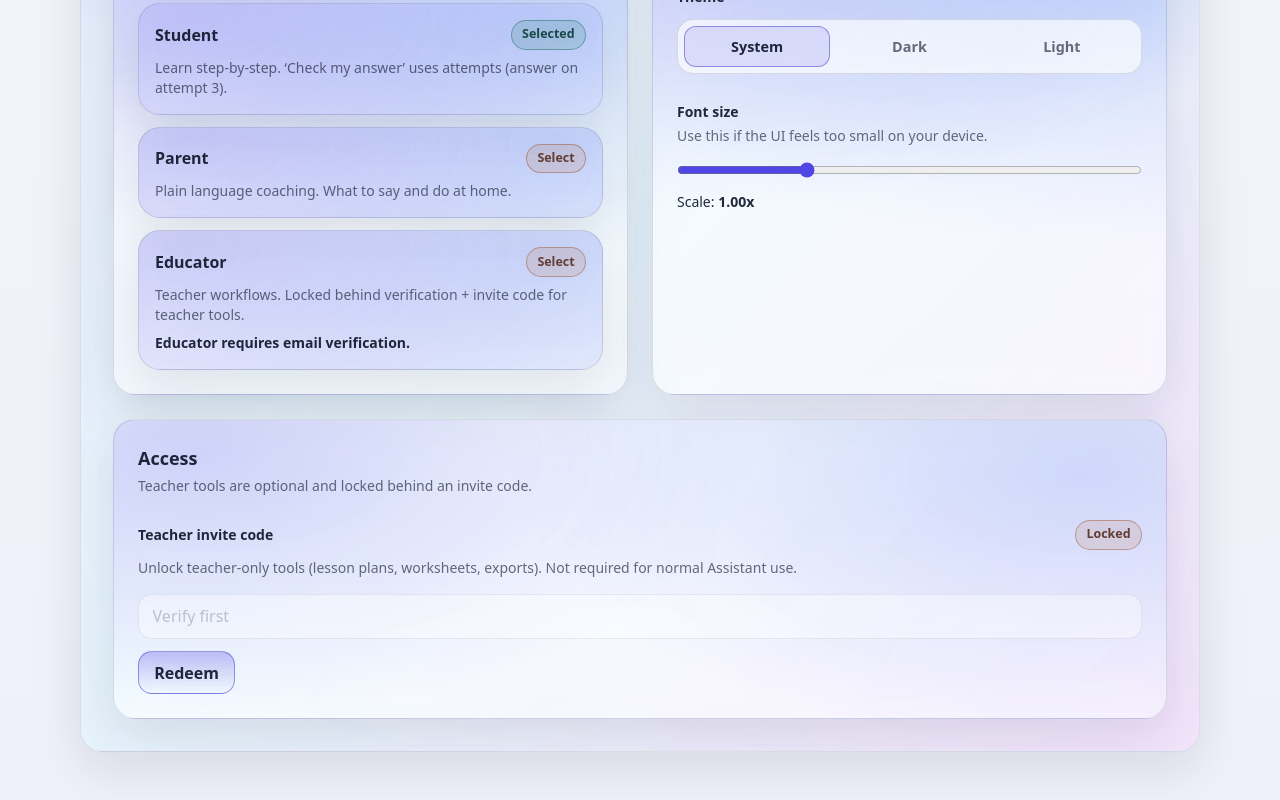
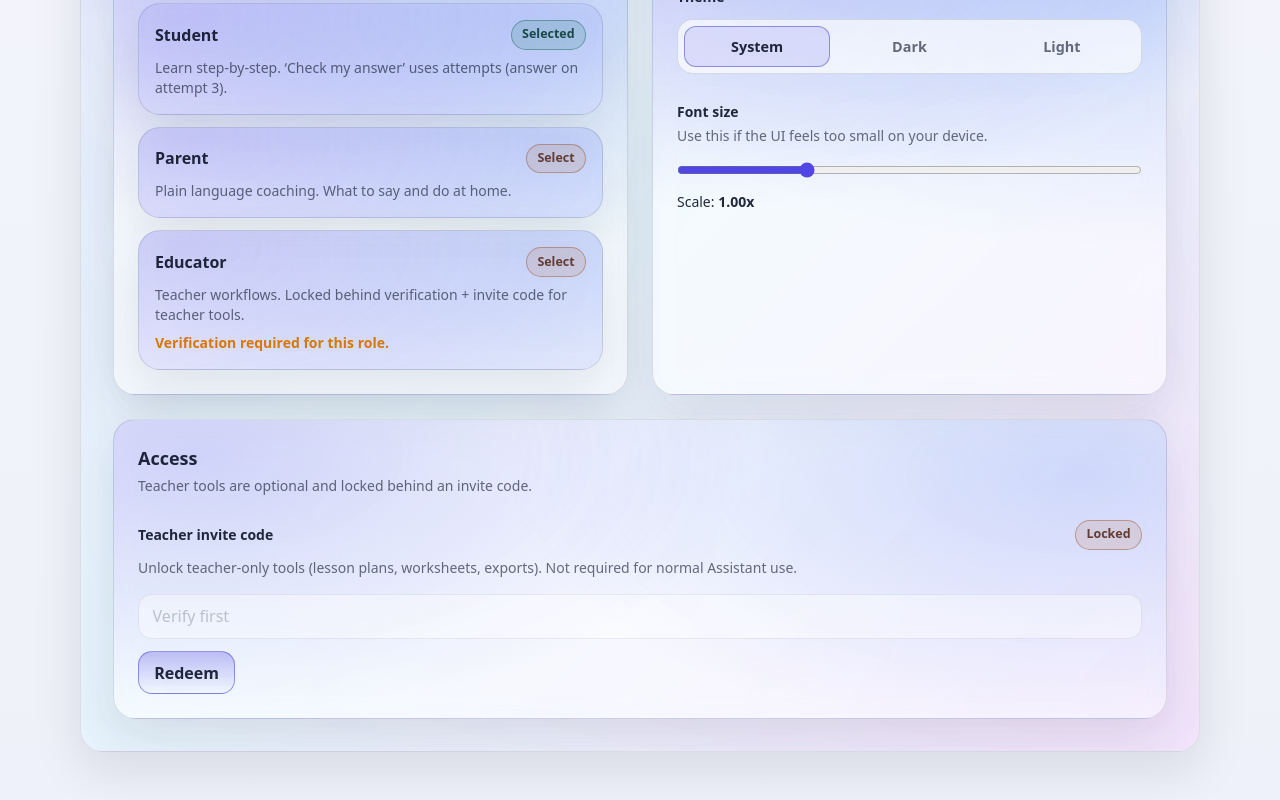
Before and after one commit to tweetharis-netizen/elora-verification-ui, a Next.js app: page /settings in a window 1280 px wide. Shown: the part 591-1391 px from the top of the page. Built offline with nearby package versions, Linux system fonts and the light colour scheme; no server answers.

Commit message:
Update settings.js

```diff
--- a/pages/settings.js
+++ b/pages/settings.js
@@ -95,6 +95,10 @@ export default function SettingsPage() {
 
   function onRole(nextRole) {
     const id = String(nextRole || "student");
+    if (id === "educator" && !verified) {
+      setMsg("Please verify your email first to access Educator tools.");
+      return;
+    }
     setRoleState(id);
     setRole(id);
     setMsg("");
@@ -215,7 +219,9 @@ export default function SettingsPage() {
                       </div>
                       <div className="elora-muted text-sm mt-2">{c.desc}</div>
                       {c.id === "educator" && !verified ? (
-                        <div className="mt-2 text-sm font-extrabold">Educator requires email verification.</div>
+                        <div className="mt-2 text-sm font-extrabold text-amber-600 dark:text-amber-500">
+                          Verification required for this role.
+                        </div>
                       ) : null}
                     </button>
                   );
@@ -322,7 +328,7 @@ export default function SettingsPage() {
                           setMsg("");
                           setBusy(true);
                           try {
-                            await fetch("/api/logout", { method: "POST" }).catch(() => {});
+                            await fetch("/api/logout", { method: "POST" }).catch(() => { });
                           } finally {
                             setRole("student");
                             setTeacherCode("");
```
